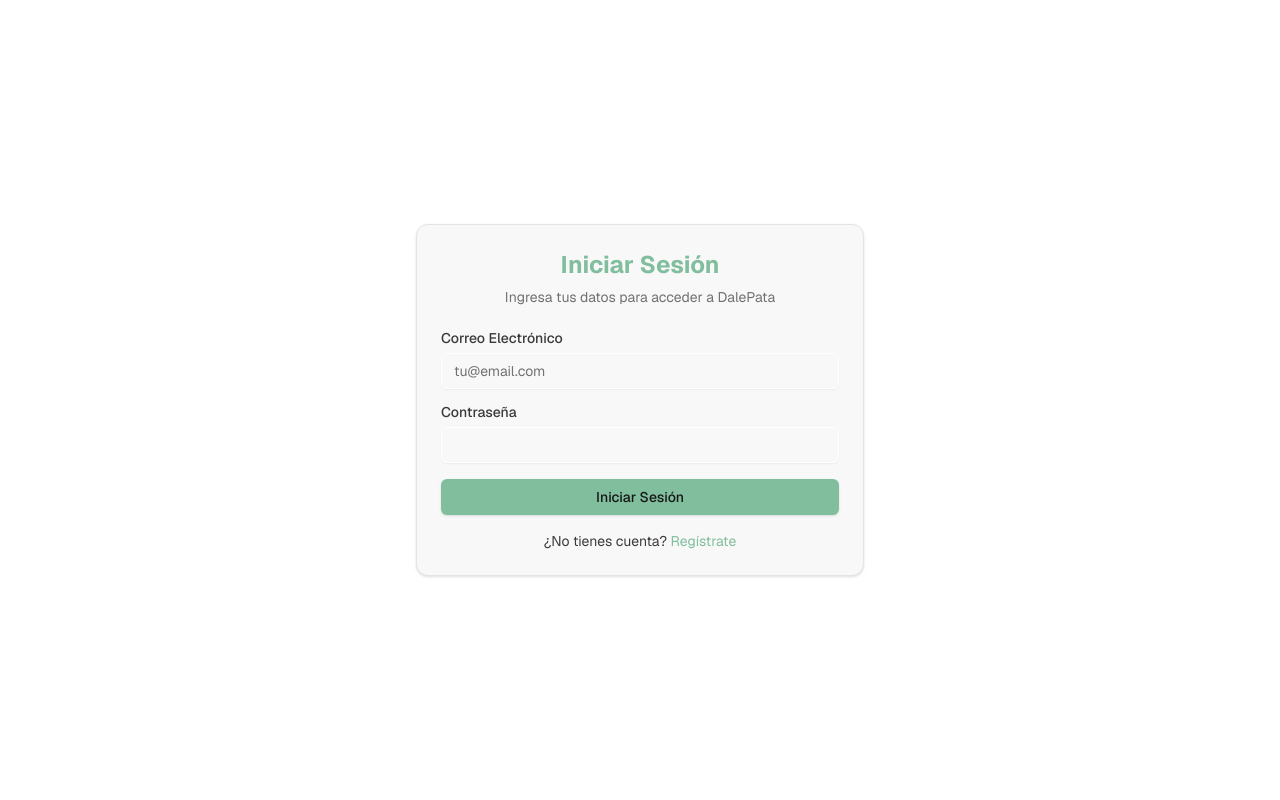
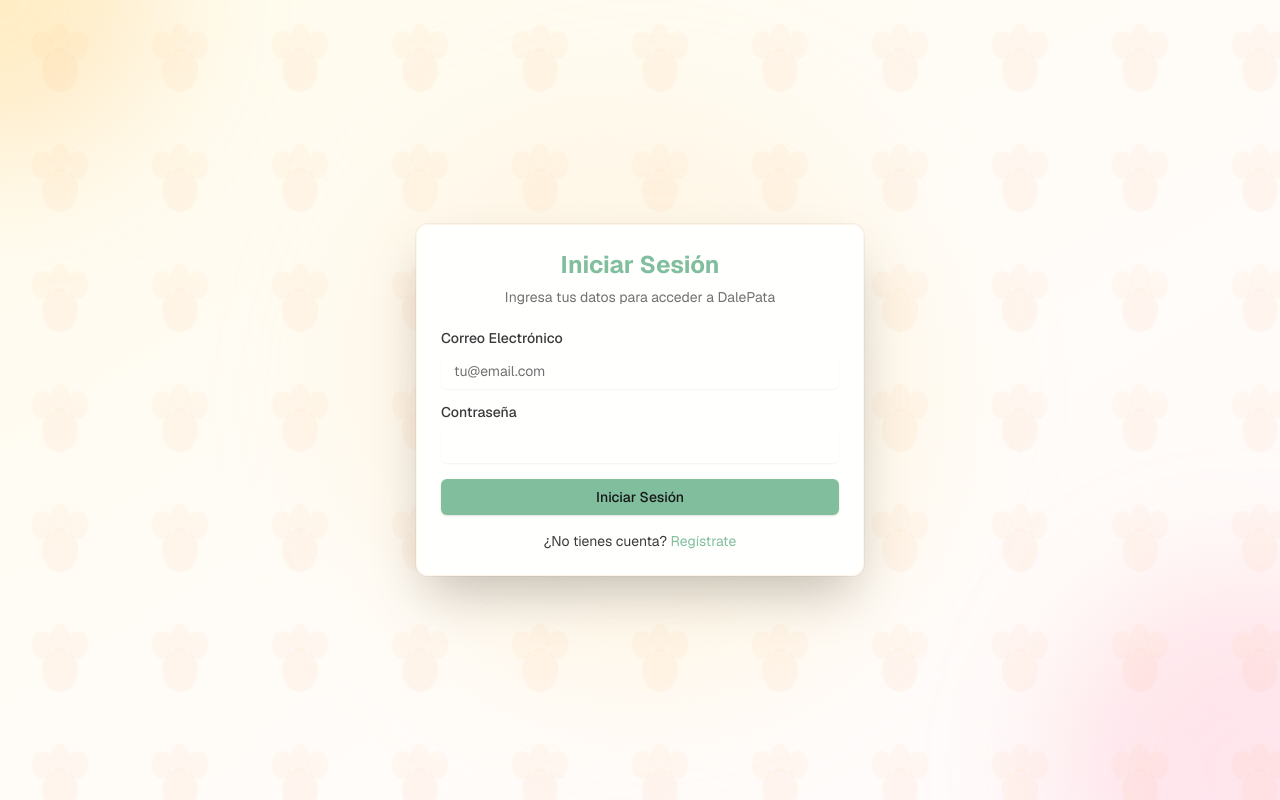
Before and after one commit to jluk39/DalePataFront, a Next.js app: page /auth/login in a window 1280 px wide. Built offline with nearby package versions, Linux system fonts and the light colour scheme; no server answers.

Commit message:
estilo paginas login y register

```diff
--- a/app/auth/login/page.js
+++ b/app/auth/login/page.js
@@ -52,9 +52,34 @@ export default function LoginPage() {
   }
 
   return (
-    <div className="min-h-screen bg-background flex items-center justify-center p-6">
-      <div className="w-full max-w-md">
-        <Card>
+    <div className="min-h-screen flex items-center justify-center p-6 relative overflow-hidden bg-gradient-to-br from-amber-50 via-orange-50/40 to-rose-50/30">
+      {/* Decorative background elements */}
+      <div className="pointer-events-none absolute inset-0 overflow-hidden">
+        {/* Gradient orbs */}
+        <div className="absolute -top-40 -left-40 w-80 h-80 bg-gradient-to-br from-amber-300/25 to-orange-300/25 rounded-full blur-3xl" />
+        <div className="absolute -bottom-40 -right-40 w-96 h-96 bg-gradient-to-br from-rose-300/25 to-pink-300/25 rounded-full blur-3xl" />
+        <div className="absolute top-1/2 left-1/2 -translate-x-1/2 -translate-y-1/2 w-[600px] h-[600px] bg-gradient-to-br from-orange-200/15 to-amber-200/15 rounded-full blur-3xl" />
+
+        {/* Paw pattern overlay */}
+        <svg className="absolute inset-0 w-full h-full opacity-[0.12]" xmlns="http://www.w3.org/2000/svg">
+          <defs>
+            <pattern id="pawPattern" x="0" y="0" width="120" height="120" patternUnits="userSpaceOnUse">
+              {/* Main pad */}
+              <ellipse cx="60" cy="70" rx="18" ry="22" fill="#f97316" opacity="0.4" />
+              {/* Top left toe */}
+              <ellipse cx="42" cy="45" rx="10" ry="14" fill="#fb923c" opacity="0.4" />
+              {/* Top center toe */}
+              <ellipse cx="60" cy="38" rx="10" ry="14" fill="#fb923c" opacity="0.4" />
+              {/* Top right toe */}
+              <ellipse cx="78" cy="45" rx="10" ry="14" fill="#fb923c" opacity="0.4" />
+            </pattern>
+          </defs>
+          <rect width="100%" height="100%" fill="url(#pawPattern)" />
+        </svg>
+      </div>
+
+      <div className="w-full max-w-md relative z-10">
+        <Card className="backdrop-blur-md bg-white/95 shadow-2xl border-orange-100/50 ring-1 ring-orange-900/5">
           <CardHeader className="text-center">
             <CardTitle className="text-2xl font-bold text-primary">Iniciar Sesión</CardTitle>
             <CardDescription>Ingresa tus datos para acceder a DalePata</CardDescription>
--- a/app/auth/registro/page.js
+++ b/app/auth/registro/page.js
@@ -226,9 +226,34 @@ export default function RegisterPage() {
   }
 
   return (
-    <div className="min-h-screen bg-background flex items-center justify-center p-6">
-      <div className="w-full max-w-2xl">
-        <Card>
+    <div className="min-h-screen flex items-center justify-center p-6 relative overflow-hidden bg-gradient-to-br from-amber-50 via-orange-50/40 to-rose-50/30">
+      {/* Decorative background elements */}
+      <div className="pointer-events-none absolute inset-0 overflow-hidden">
+        {/* Gradient orbs */}
+        <div className="absolute -top-40 -right-40 w-80 h-80 bg-gradient-to-br from-amber-300/25 to-orange-300/25 rounded-full blur-3xl" />
+        <div className="absolute -bottom-40 -left-40 w-96 h-96 bg-gradient-to-br from-rose-300/25 to-pink-300/25 rounded-full blur-3xl" />
+        <div className="absolute top-1/2 left-1/2 -translate-x-1/2 -translate-y-1/2 w-[700px] h-[700px] bg-gradient-to-br from-orange-200/15 to-amber-200/15 rounded-full blur-3xl" />
+
+        {/* Paw pattern overlay */}
+        <svg className="absolute inset-0 w-full h-full opacity-[0.12]" xmlns="http://www.w3.org/2000/svg">
+          <defs>
+            <pattern id="pawPattern" x="0" y="0" width="120" height="120" patternUnits="userSpaceOnUse">
+              {/* Main pad */}
+              <ellipse cx="60" cy="70" rx="18" ry="22" fill="#f97316" opacity="0.4" />
+              {/* Top left toe */}
+              <ellipse cx="42" cy="45" rx="10" ry="14" fill="#fb923c" opacity="0.4" />
+              {/* Top center toe */}
+              <ellipse cx="60" cy="38" rx="10" ry="14" fill="#fb923c" opacity="0.4" />
+              {/* Top right toe */}
+              <ellipse cx="78" cy="45" rx="10" ry="14" fill="#fb923c" opacity="0.4" />
+            </pattern>
+          </defs>
+          <rect width="100%" height="100%" fill="url(#pawPattern)" />
+        </svg>
+      </div>
+
+      <div className="w-full max-w-2xl relative z-10">
+        <Card className="backdrop-blur-md bg-white/95 shadow-2xl border-orange-100/50 ring-1 ring-orange-900/5">
           <CardHeader className="text-center">
             <CardTitle className="text-2xl font-bold text-primary">Crear Cuenta</CardTitle>
             <CardDescription>Únete a la comunidad DalePata</CardDescription>
--- a/components/ui/card.jsx
+++ b/components/ui/card.jsx
@@ -8,6 +8,7 @@ function Card({ className, ...props }) {
       data-slot="card"
       className={cn(
         'bg-card text-card-foreground flex flex-col gap-6 rounded-xl border py-6 shadow-sm',
+        'transition-transform duration-150 hover:-translate-y-0.5',
         className,
       )}
       {...props}
```
